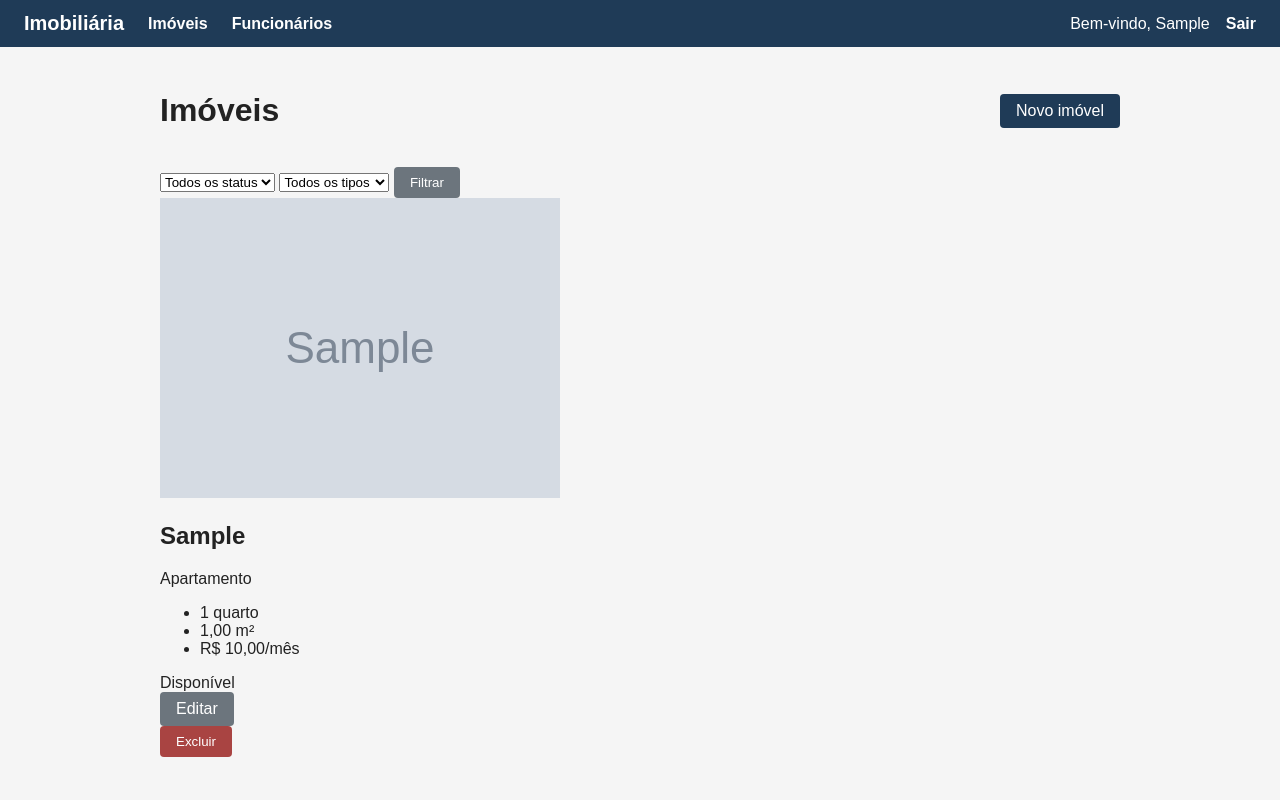
After one commit to crys-k/ProjetoFinal-FULLSTACK, a Django app: page /imoveis/ in a window 1280 px wide. The commit adds this page. Run offline with Django 5.2, Linux system fonts and the light colour scheme; a user stored in the database is signed in; tables that the repository leaves empty hold one stand-in row (values such as "Sample post"); grey boxes marked "Sample" are stand-in pictures.

Commit message:
feat: implementa templates de listagem e cadastro de imoveis

```diff
--- /dev/null
+++ b/imobiliaria/templates/imobiliaria/_partials/_imovel-card.html
@@ -0,0 +1,27 @@
+{% load static %}
+<div class="imovel-card">
+    {% if imovel.foto %}
+        <img src="{% static 'imobiliaria/img/imoveis/' %}{{ imovel.foto }}" alt="{{ imovel.endereco }}" class="imovel-card__foto">
+    {% else %}
+        <div class="imovel-card__foto imovel-card__foto--placeholder"></div>
+    {% endif %}
+
+    <div class="imovel-card__corpo">
+        <h2 class="imovel-card__endereco">{{ imovel.endereco }}</h2>
+        <p class="imovel-card__tipo">{{ imovel.get_tipo_display }}</p>
+        <ul class="imovel-card__caracteristicas">
+            <li>{{ imovel.quartos }} quarto{{ imovel.quartos|pluralize }}</li>
+            <li>{{ imovel.metragem }} m²</li>
+            <li>R$ {{ imovel.valor_aluguel }}/mês</li>
+        </ul>
+        <span class="imovel-card__status imovel-card__status--{{ imovel.status }}">{{ imovel.get_status_display }}</span>
+    </div>
+
+    <div class="imovel-card__acoes">
+        <a href="{% url 'imobiliaria:imovel_editar' imovel.id %}" class="botao botao--secundario">Editar</a>
+        <form method="post" action="{% url 'imobiliaria:imovel_excluir' imovel.id %}" class="imovel-card__form-acao">
+            {% csrf_token %}
+            <button type="submit" class="botao botao--perigo">Excluir</button>
+        </form>
+    </div>
+</div>
--- a/imobiliaria/templates/imobiliaria/_partials/_nav-bar.html
+++ b/imobiliaria/templates/imobiliaria/_partials/_nav-bar.html
@@ -1,6 +1,7 @@
 <nav class="nav-bar">
     <div class="nav-bar__principal">
         <a href="{% url 'imobiliaria:index' %}" class="nav-bar__marca">Imobiliária</a>
+        <a href="{% url 'imobiliaria:imovel_lista' %}" class="nav-bar__link">Imóveis</a>
         {% if user.is_staff %}
             <a href="{% url 'imobiliaria:funcionario_lista' %}" class="nav-bar__link">Funcionários</a>
         {% endif %}
--- /dev/null
+++ b/imobiliaria/templates/imobiliaria/imovel_lista.html
@@ -0,0 +1,34 @@
+{% extends 'imobiliaria/base.html' %}
+
+{% block title %}Imóveis | Imobiliária{% endblock %}
+
+{% block conteudo %}
+    <div class="pagina-cabecalho">
+        <h1>Imóveis</h1>
+        <a href="{% url 'imobiliaria:imovel_novo' %}" class="botao">Novo imóvel</a>
+    </div>
+
+    <form method="get" class="filtro-imoveis">
+        <select name="status">
+            <option value="">Todos os status</option>
+            {% for valor, rotulo in status_opcoes %}
+                <option value="{{ valor }}" {% if valor == status_selecionado %}selected{% endif %}>{{ rotulo }}</option>
+            {% endfor %}
+        </select>
+        <select name="tipo">
+            <option value="">Todos os tipos</option>
+            {% for valor, rotulo in tipo_opcoes %}
+                <option value="{{ valor }}" {% if valor == tipo_selecionado %}selected{% endif %}>{{ rotulo }}</option>
+            {% endfor %}
+        </select>
+        <button type="submit" class="botao botao--secundario">Filtrar</button>
+    </form>
+
+    <div class="imoveis-grade">
+        {% for imovel in imoveis %}
+            {% include 'imobiliaria/_partials/_imovel-card.html' %}
+        {% empty %}
+            <p>Nenhum imóvel cadastrado.</p>
+        {% endfor %}
+    </div>
+{% endblock %}
```
Also changed, not shown: imobiliaria/templates/imobiliaria/imovel_form.html (added, +13 -0 lines).
